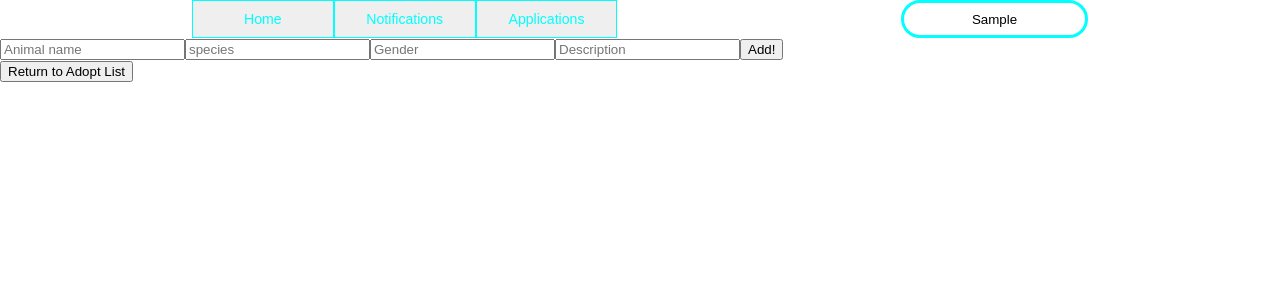
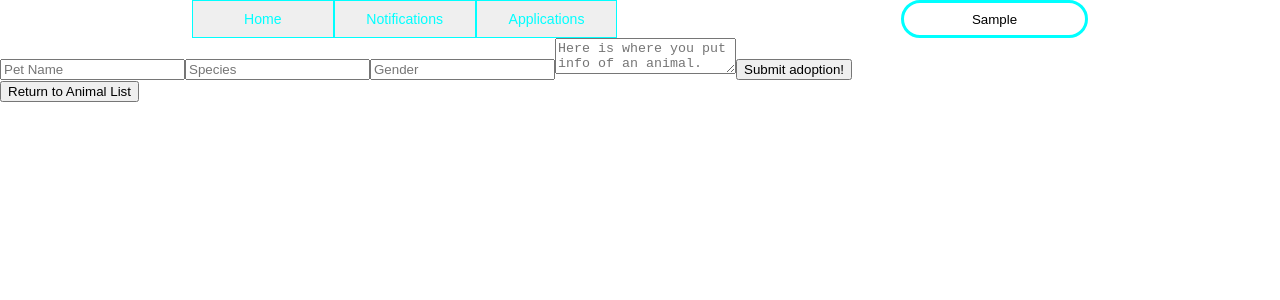
Before and after one commit to AndrewMMickel/AnimalShelterReact, a React (Create React App) app: page / in a window 1280 px wide. Both pictures are taken after typing "Sample" into the empty fields and a click on the button "Add Animal". Shown: the top 300 px of the page. Built offline with nearby package versions, Linux system fonts and the light colour scheme.

Commit message:
update addstate

```diff
--- a/src/components/AdoptControl.js
+++ b/src/components/AdoptControl.js
@@ -1,29 +1,47 @@
 import React from 'react';
 import NewAdoptForm from './NewAdoptForm';
 import AdoptList from './AdoptList';
-
+import AdoptDetail from './AdoptDetail';
+import EditAdoptForm from './EditAdoptForm';
 class AdoptControl extends React.Component {
 
     constructor(props) {
         super(props);
         this.state = {
             formVisibleOnPage: false,
-            mainAdoptList: [{
-                name: 'Jerry',
-                species: 'Grey Mouse',
-                gender: 'male',
-                picture: "/img/Mouse.jpg",
-                description: "Lorem ipsum"
-            }]
+            mainAdoptList: [],
+            selectedAdopt: null,
+            editing: false
         };
         this.handleClick = this.handleClick.bind(this);
     }
 
     handleClick = () => {
-        this.setState(prevState => ({
-            formVisibleOnPage: !prevState.formVisibleOnPage
-        }));
-    };
+        if (this.state.selectedAdopt != null) {
+            this.setState({
+                formVisibleOnPage: false,
+                selectedAdopt: null,
+                editing: false
+            });
+        } else {
+            this.setState(prevState => ({
+                formVisibleOnPage: !prevState.formVisibleOnPage
+            }));
+        }
+    }
+
+    handleEditClick = () => {
+        console.log("handleEditClick reached!");
+        this.setState({ editing: true });
+    }
+
+    handleDeletingTicket = (id) => {
+        const newMainAdoptList = this.state.mainAdoptList.filter(ticket => ticket.id !== id);
+        this.setState({
+            mainAdoptList: newMainAdoptList,
+            selectedAdopt: null
+        });
+    }
 
     handleAddingNewAdoptToList = (newAdopt) => {
         const newMainAdoptList = this.state.mainAdoptList.concat(newAdopt);
@@ -33,14 +51,39 @@ class AdoptControl extends React.Component {
         });
     }
 
+    handleChangingSelectedAdopt = (id) => {
+        const selectedAdopt = this.state.mainAdoptList.filter(ticket => ticket.id === id)[0];
+        this.setState({ selectedAdopt: selectedAdopt });
+    }
+
+    handleEditingAdoptInList = (adoptToEdit) => {
+        const editedMainAdoptList = this.state.mainAdoptList
+            .filter(ticket => ticket.id !== this.state.selectedAdopt.id)
+            .concat(adoptToEdit);
+        this.setState({
+            mainAdoptList: editedMainAdoptList,
+            editing: false,
+            selectedAdopt: null
+        });
+    }
+
     render() {
         let currentlyVisibleState = null;
         let buttonText = null;
-        if (this.state.formVisibleOnPage) {
-            currentlyVisibleState = <NewAdoptForm onNewAdoptCreation={this.handleAddingNewAdoptToList} />;
-            buttonText = "Return to Adopt List";
+        if (this.state.editing) {
+            currentlyVisibleState = <EditAdoptForm ticket={this.state.selectedAdopt} onEditAdopt={this.handleEditingAdoptInList} />
+            buttonText = "Return to adopt List";
+        } else if (this.state.selectedAdopt != null) {
+            currentlyVisibleState = <AdoptDetail
+                ticket={this.state.selectedAdopt}
+                onClickingDelete={this.handleDeletingAdopt}
+                onClickingEdit={this.handleEditClick} />;
+            buttonText = "Return to Animal List";
+        } else if (this.state.formVisibleOnPage) {
+            currentlyVisibleState = <NewAdoptForm onNewAdoptCreation={this.handleAddingNewAdoptToList} onClickingDelete={this.handleDeletingTicket} />;
+            buttonText = "Return to Animal List";
         } else {
-            currentlyVisibleState = <AdoptList adoptListArray={this.state.mainAdoptList} />;
+            currentlyVisibleState = <AdoptList adoptListArray={this.state.mainAdoptList} onAdoptSelection={this.handleChangingSelectedAdopt} />;
             buttonText = "Add Animal";
         }
         return (
--- /dev/null
+++ b/src/components/AdoptDetail.js
@@ -0,0 +1,24 @@
+import React from "react";
+import PropTypes from "prop-types";
+
+function AdoptDetail(props) {
+    const { animal, onClickingDelete } = props;
+
+    return (
+        <React.Fragment>
+            <h1>Adopt Detail</h1>
+            <h3>{animal.name} - {animal.species}</h3>
+            <p><em>{animal.gender}</em></p>
+            <p><em>{animal.description}</em></p>
+            <button onClick={() => onClickingDelete(animal.id)}>Close Ticket</button>
+            <hr />
+        </React.Fragment>
+    );
+}
+
+AdoptDetail.propTypes = {
+    animal: PropTypes.object,
+    onClickingDelete: PropTypes.func
+};
+
+export default AdoptDetail;
--- a/src/components/AdoptList.js
+++ b/src/components/AdoptList.js
@@ -47,16 +47,17 @@ function AdoptList(props) {
     return (
 
         <React.Fragment>
+            <hr />
             {props.adoptListArray.map((animal, index) =>
 
                 <Animal
-                    // whenAnimalClicked={props.onAnimalSelection}
+                    whenAnimalClicked={props.onAnimalSelection}
                     name={animal.name}
                     species={animal.species}
                     gender={animal.gender}
                     picture={animal.picture}
                     description={animal.description}
-                    key={index} />
+                    key={animal.index} />
             )}
         </React.Fragment>
     );
--- /dev/null
+++ b/src/components/EditAdoptForm.js
@@ -0,0 +1,32 @@
+import React from "react";
+import ReusableForm from "./ReusableForm";
+import PropTypes from "prop-types";
+
+function EditAdoptForm(props) {
+    const { adopt } = props;
+
+    function handleEditAdoptFormSubmission(event) {
+        event.preventDefault();
+        props.onEditAdopt({
+            name: event.target.name.value,
+            species: event.target.species.value,
+            gender: event.target.gender.value,
+            description: event.target.description.value,
+            id: adopt.id
+        });
+    }
+
+    return (
+        <React.Fragment>
+            <ReusableForm
+                formSubmissionHandler={handleEditAdoptFormSubmission}
+                buttonText="Update Form" />
+        </React.Fragment>
+    );
+}
+
+EditAdoptForm.propTypes = {
+    adopt: PropTypes.object,
+    onEditAdopt: PropTypes.func
+};
+export default EditAdoptForm;
--- a/src/components/NewAdoptForm.js
+++ b/src/components/NewAdoptForm.js
@@ -1,31 +1,14 @@
 import React from "react";
 import { v4 } from 'uuid';
 import PropTypes from "prop-types";
-
+import ReusableForm from "./ReusableForm";
 function NewAdoptForm(props) {
 
     return (
         <React.Fragment>
-            <form onSubmit={handleNewAdoptFormSubmission}>
-                <input
-                    type='text'
-                    name='name'
-                    placeholder='Animal name' />
-                <input
-                    type='text'
-                    name='species'
-                    placeholder='species' />
-                <input
-                    type='text'
-                    name='gender'
-                    placeholder='Gender' />
-                <input
-                    type='text'
-                    name='description'
-                    placeholder='Description' />
-
-                <button type='submit'>Add!</button>
-            </form>
+            <ReusableForm
+                formSubmissionHandler={handleNewAdoptFormSubmission}
+                buttonText="Submit adoption!" />
         </React.Fragment>
     );
 
--- /dev/null
+++ b/src/components/ReusableForm.js
@@ -0,0 +1,39 @@
+import React from "react";
+import PropTypes from "prop-types";
+
+// name: 'Jerry',
+// species: 'Grey Mouse',
+// gender: 'male',
+// picture: "/img/Mouse.jpg",
+// description: "Lorem ipsum"
+function ReusableForm(props) {
+    return (
+        <React.Fragment>
+            <form onSubmit={props.formSubmissionHandler}>
+                <input
+                    type='text'
+                    name='name'
+                    placeholder='Pet Name' />
+                <input
+                    type='text'
+                    name='species'
+                    placeholder='Species' />
+                <input
+                    type='text'
+                    name='gender'
+                    placeholder='Gender' />
+                <textarea
+                    name='AdoptForm'
+                    placeholder='Here is where you put info of an animal.' />
+                <button type='submit'>{props.buttonText}</button>
+            </form>
+        </React.Fragment>
+    );
+}
+
+ReusableForm.propTypes = {
+    formSubmissionHandler: PropTypes.func,
+    buttonText: PropTypes.string
+};
+
+export default ReusableForm;
```
